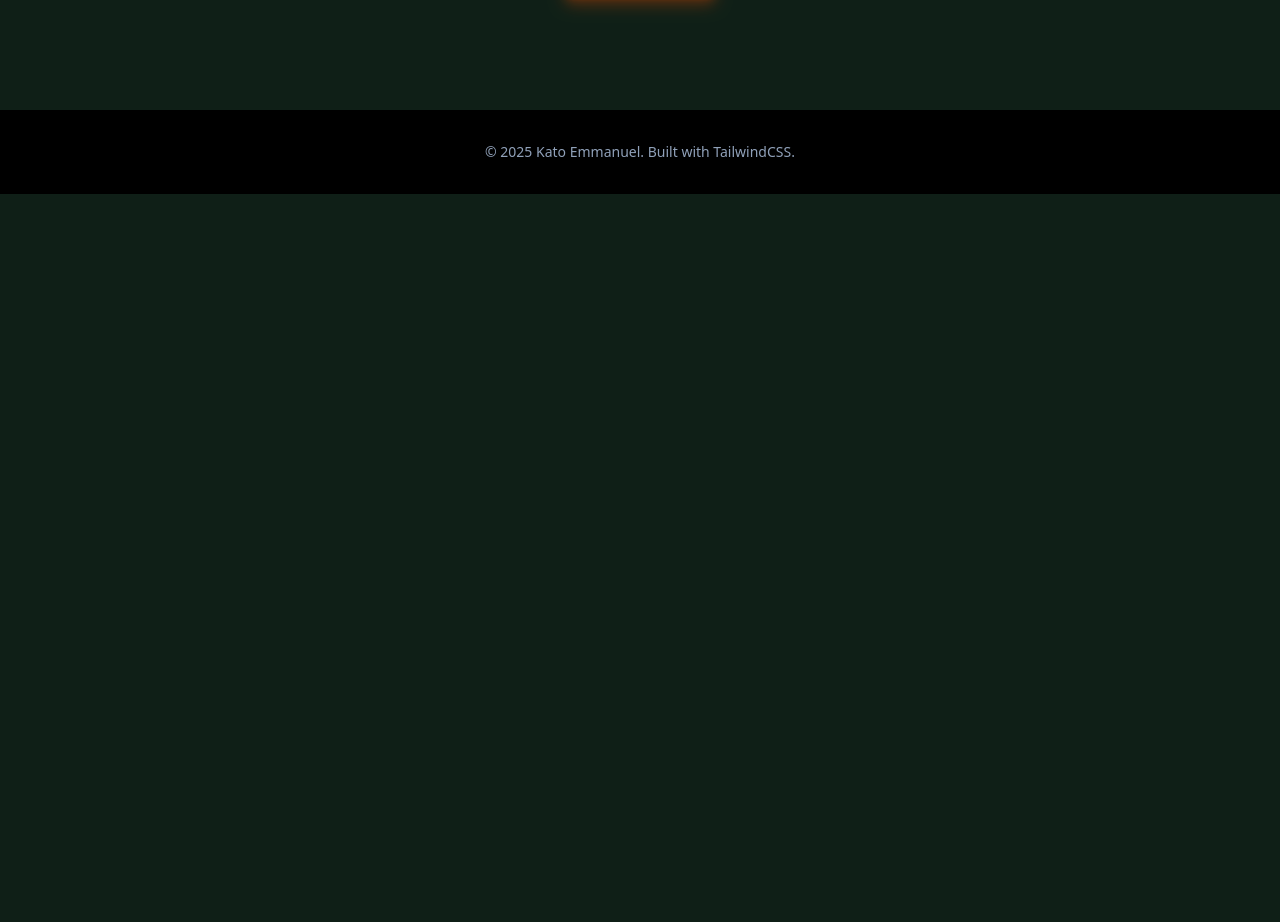
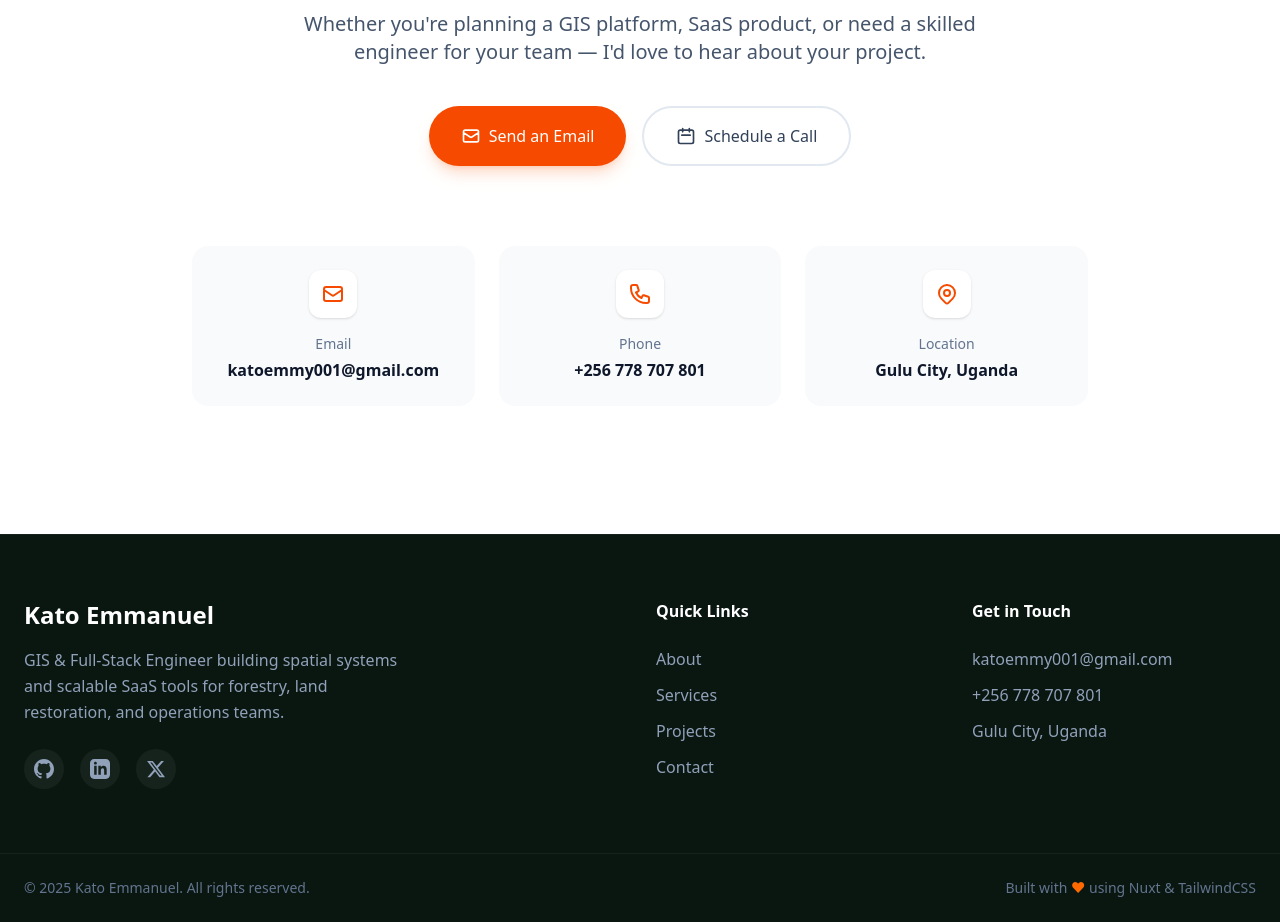
Before and after one commit to Katoemma/kato, a Nuxt app: page / in a window 1280 px wide. Shown: the part 4256-5178 px from the top of the page. Before the commit the page ends 4450 px from the top, so only its background shows below. Built offline with nearby package versions, Linux system fonts and the light colour scheme.

Commit message:
feat: implement initial landing page with new footer and contact sections.

```diff
--- a/app/components/ContactSection.vue
+++ b/app/components/ContactSection.vue
@@ -1,23 +1,95 @@
 <script setup>
+const contactMethods = [
+  {
+    icon: 'email',
+    label: 'Email',
+    value: 'katoemmy001@gmail.com',
+    href: 'mailto:katoemmy001@gmail.com'
+  },
+  {
+    icon: 'phone',
+    label: 'Phone',
+    value: '+256 778 707 801',
+    href: 'tel:+256778707801'
+  },
+  {
+    icon: 'location',
+    label: 'Location',
+    value: 'Gulu City, Uganda',
+    href: null
+  }
+]
 </script>
 
 <template>
-  <section id="contact" class="py-28 bg-[#0f1f17]">
-    <div class="max-w-4xl mx-auto px-6 text-center">
-      <h2 class="text-4xl font-bold text-white mb-6">
-        Let's Work Together
-      </h2>
+  <section id="contact" class="py-32 bg-white">
+    <div class="max-w-7xl mx-auto px-6">
+      <!-- Main CTA Block -->
+      <div class="max-w-4xl mx-auto text-center mb-20">
+        <p class="text-orange-600 font-medium uppercase tracking-wide text-sm mb-4">
+          Let's Connect
+        </p>
+        <h2 class="text-4xl md:text-6xl font-bold text-slate-900 mb-6">
+          Ready to Build<br />
+          <span class="text-slate-500">Something Great?</span>
+        </h2>
+        <p class="text-xl text-slate-600 max-w-2xl mx-auto mb-10">
+          Whether you're planning a GIS platform, SaaS product, or need a skilled engineer for your team — I'd love to
+          hear about your project.
+        </p>
 
-      <p class="text-slate-300 mb-10">
-        Have a project in GIS, SaaS, or systems engineering?
-        Let's talk.
-      </p>
+        <div class="flex flex-col sm:flex-row gap-4 justify-center">
+          <a href="mailto:katoemmy001@gmail.com"
+            class="inline-flex items-center justify-center gap-2 bg-orange-600 hover:bg-orange-700 text-white px-8 py-4 rounded-full font-medium shadow-lg shadow-orange-600/20 transition-all duration-200">
+            <svg class="w-5 h-5" fill="none" stroke="currentColor" viewBox="0 0 24 24">
+              <path stroke-linecap="round" stroke-linejoin="round" stroke-width="2"
+                d="M3 8l7.89 5.26a2 2 0 002.22 0L21 8M5 19h14a2 2 0 002-2V7a2 2 0 00-2-2H5a2 2 0 00-2 2v10a2 2 0 002 2z" />
+            </svg>
+            Send an Email
+          </a>
+          <a href="https://calendly.com" target="_blank"
+            class="inline-flex items-center justify-center gap-2 border-2 border-slate-200 hover:border-slate-300 text-slate-700 px-8 py-4 rounded-full font-medium transition-all duration-200">
+            <svg class="w-5 h-5" fill="none" stroke="currentColor" viewBox="0 0 24 24">
+              <path stroke-linecap="round" stroke-linejoin="round" stroke-width="2"
+                d="M8 7V3m8 4V3m-9 8h10M5 21h14a2 2 0 002-2V7a2 2 0 00-2-2H5a2 2 0 00-2 2v12a2 2 0 002 2z" />
+            </svg>
+            Schedule a Call
+          </a>
+        </div>
+      </div>
 
-      <a href="mailto:katoemmy001@gmail.com" class="inline-block bg-orange-600 hover:bg-orange-700
-               px-8 py-4 rounded-xl text-white font-medium
-               shadow-lg shadow-orange-600/30 transition-all duration-200">
-        Get in Touch
-      </a>
+      <!-- Contact Cards -->
+      <div class="grid md:grid-cols-3 gap-6 max-w-4xl mx-auto">
+        <div v-for="method in contactMethods" :key="method.label"
+          class="p-6 bg-slate-50 rounded-2xl text-center hover:bg-slate-100 transition-colors duration-200">
+          <!-- Icon -->
+          <div class="w-12 h-12 mx-auto mb-4 bg-white rounded-xl flex items-center justify-center shadow-sm">
+            <svg v-if="method.icon === 'email'" class="w-6 h-6 text-orange-600" fill="none" stroke="currentColor"
+              viewBox="0 0 24 24">
+              <path stroke-linecap="round" stroke-linejoin="round" stroke-width="2"
+                d="M3 8l7.89 5.26a2 2 0 002.22 0L21 8M5 19h14a2 2 0 002-2V7a2 2 0 00-2-2H5a2 2 0 00-2 2v10a2 2 0 002 2z" />
+            </svg>
+            <svg v-if="method.icon === 'phone'" class="w-6 h-6 text-orange-600" fill="none" stroke="currentColor"
+              viewBox="0 0 24 24">
+              <path stroke-linecap="round" stroke-linejoin="round" stroke-width="2"
+                d="M3 5a2 2 0 012-2h3.28a1 1 0 01.948.684l1.498 4.493a1 1 0 01-.502 1.21l-2.257 1.13a11.042 11.042 0 005.516 5.516l1.13-2.257a1 1 0 011.21-.502l4.493 1.498a1 1 0 01.684.949V19a2 2 0 01-2 2h-1C9.716 21 3 14.284 3 6V5z" />
+            </svg>
+            <svg v-if="method.icon === 'location'" class="w-6 h-6 text-orange-600" fill="none" stroke="currentColor"
+              viewBox="0 0 24 24">
+              <path stroke-linecap="round" stroke-linejoin="round" stroke-width="2"
+                d="M17.657 16.657L13.414 20.9a1.998 1.998 0 01-2.827 0l-4.244-4.243a8 8 0 1111.314 0z" />
+              <path stroke-linecap="round" stroke-linejoin="round" stroke-width="2"
+                d="M15 11a3 3 0 11-6 0 3 3 0 016 0z" />
+            </svg>
+          </div>
+
+          <p class="text-sm text-slate-500 mb-1">{{ method.label }}</p>
+          <component :is="method.href ? 'a' : 'p'" :href="method.href" class="font-semibold text-slate-900"
+            :class="{ 'hover:text-orange-600 transition-colors': method.href }">
+            {{ method.value }}
+          </component>
+        </div>
+      </div>
     </div>
   </section>
 </template>
--- /dev/null
+++ b/app/components/FooterSection.vue
@@ -0,0 +1,99 @@
+<script setup>
+const socialLinks = [
+    { name: 'GitHub', href: 'https://github.com/katoemma', icon: 'github' },
+    { name: 'LinkedIn', href: 'https://linkedin.com/in/katoemma', icon: 'linkedin' },
+    { name: 'Twitter', href: 'https://twitter.com/katoemma', icon: 'twitter' }
+]
+
+const footerLinks = [
+    { name: 'About', href: '#about' },
+    { name: 'Services', href: '#services' },
+    { name: 'Projects', href: '#projects' },
+    { name: 'Contact', href: '#contact' }
+]
+</script>
+
+<template>
+    <footer class="bg-[#0a1610] border-t border-white/5">
+        <div class="max-w-7xl mx-auto px-6 py-16">
+            <div class="grid md:grid-cols-4 gap-12 md:gap-8">
+                <!-- Brand -->
+                <div class="md:col-span-2">
+                    <h3 class="text-2xl font-bold text-white mb-4">
+                        Kato Emmanuel
+                    </h3>
+                    <p class="text-slate-400 max-w-sm mb-6 leading-relaxed">
+                        GIS & Full-Stack Engineer building spatial systems and scalable SaaS tools for forestry, land
+                        restoration, and operations teams.
+                    </p>
+
+                    <!-- Social Links -->
+                    <div class="flex gap-4">
+                        <a v-for="social in socialLinks" :key="social.name" :href="social.href" target="_blank"
+                            rel="noopener noreferrer"
+                            class="w-10 h-10 rounded-full bg-white/5 flex items-center justify-center text-slate-400 hover:bg-orange-600 hover:text-white transition-all duration-200"
+                            :aria-label="social.name">
+                            <svg v-if="social.icon === 'github'" class="w-5 h-5" fill="currentColor"
+                                viewBox="0 0 24 24">
+                                <path
+                                    d="M12 0c-6.626 0-12 5.373-12 12 0 5.302 3.438 9.8 8.207 11.387.599.111.793-.261.793-.577v-2.234c-3.338.726-4.033-1.416-4.033-1.416-.546-1.387-1.333-1.756-1.333-1.756-1.089-.745.083-.729.083-.729 1.205.084 1.839 1.237 1.839 1.237 1.07 1.834 2.807 1.304 3.492.997.107-.775.418-1.305.762-1.604-2.665-.305-5.467-1.334-5.467-5.931 0-1.311.469-2.381 1.236-3.221-.124-.303-.535-1.524.117-3.176 0 0 1.008-.322 3.301 1.23.957-.266 1.983-.399 3.003-.404 1.02.005 2.047.138 3.006.404 2.291-1.552 3.297-1.23 3.297-1.23.653 1.653.242 2.874.118 3.176.77.84 1.235 1.911 1.235 3.221 0 4.609-2.807 5.624-5.479 5.921.43.372.823 1.102.823 2.222v3.293c0 .319.192.694.801.576 4.765-1.589 8.199-6.086 8.199-11.386 0-6.627-5.373-12-12-12z" />
+                            </svg>
+                            <svg v-if="social.icon === 'linkedin'" class="w-5 h-5" fill="currentColor"
+                                viewBox="0 0 24 24">
+                                <path
+                                    d="M19 0h-14c-2.761 0-5 2.239-5 5v14c0 2.761 2.239 5 5 5h14c2.762 0 5-2.239 5-5v-14c0-2.761-2.238-5-5-5zm-11 19h-3v-11h3v11zm-1.5-12.268c-.966 0-1.75-.79-1.75-1.764s.784-1.764 1.75-1.764 1.75.79 1.75 1.764-.783 1.764-1.75 1.764zm13.5 12.268h-3v-5.604c0-3.368-4-3.113-4 0v5.604h-3v-11h3v1.765c1.396-2.586 7-2.777 7 2.476v6.759z" />
+                            </svg>
+                            <svg v-if="social.icon === 'twitter'" class="w-5 h-5" fill="currentColor"
+                                viewBox="0 0 24 24">
+                                <path
+                                    d="M18.244 2.25h3.308l-7.227 8.26 8.502 11.24H16.17l-5.214-6.817L4.99 21.75H1.68l7.73-8.835L1.254 2.25H8.08l4.713 6.231zm-1.161 17.52h1.833L7.084 4.126H5.117z" />
+                            </svg>
+                        </a>
+                    </div>
+                </div>
+
+                <!-- Quick Links -->
+                <div>
+                    <h4 class="text-white font-semibold mb-6">Quick Links</h4>
+                    <ul class="space-y-3">
+                        <li v-for="link in footerLinks" :key="link.name">
+                            <a :href="link.href" class="text-slate-400 hover:text-white transition-colors duration-200">
+                                {{ link.name }}
+                            </a>
+                        </li>
+                    </ul>
+                </div>
+
+                <!-- Contact -->
+                <div>
+                    <h4 class="text-white font-semibold mb-6">Get in Touch</h4>
+                    <ul class="space-y-3 text-slate-400">
+                        <li>
+                            <a href="mailto:katoemmy001@gmail.com" class="hover:text-white transition-colors">
+                                katoemmy001@gmail.com
+                            </a>
+                        </li>
+                        <li>
+                            <a href="tel:+256778707801" class="hover:text-white transition-colors">
+                                +256 778 707 801
+                            </a>
+                        </li>
+                        <li>Gulu City, Uganda</li>
+                    </ul>
+                </div>
+            </div>
+        </div>
+
+        <!-- Bottom Bar -->
+        <div class="border-t border-white/5">
+            <div class="max-w-7xl mx-auto px-6 py-6 flex flex-col md:flex-row justify-between items-center gap-4">
+                <p class="text-slate-500 text-sm">
+                    © {{ new Date().getFullYear() }} Kato Emmanuel. All rights reserved.
+                </p>
+                <p class="text-slate-500 text-sm">
+                    Built with <span class="text-orange-500">♥</span> using Nuxt & TailwindCSS
+                </p>
+            </div>
+        </div>
+    </footer>
+</template>
--- a/app/pages/index.vue
+++ b/app/pages/index.vue
@@ -56,9 +56,6 @@
     <ServicesSection />
     <ProjectsSection />
     <ContactSection />
-
-    <footer class="py-8 bg-black text-center text-slate-400 text-sm">
-      © {{ new Date().getFullYear() }} Kato Emmanuel. Built with TailwindCSS.
-    </footer>
+    <FooterSection />
   </div>
 </template>
```
